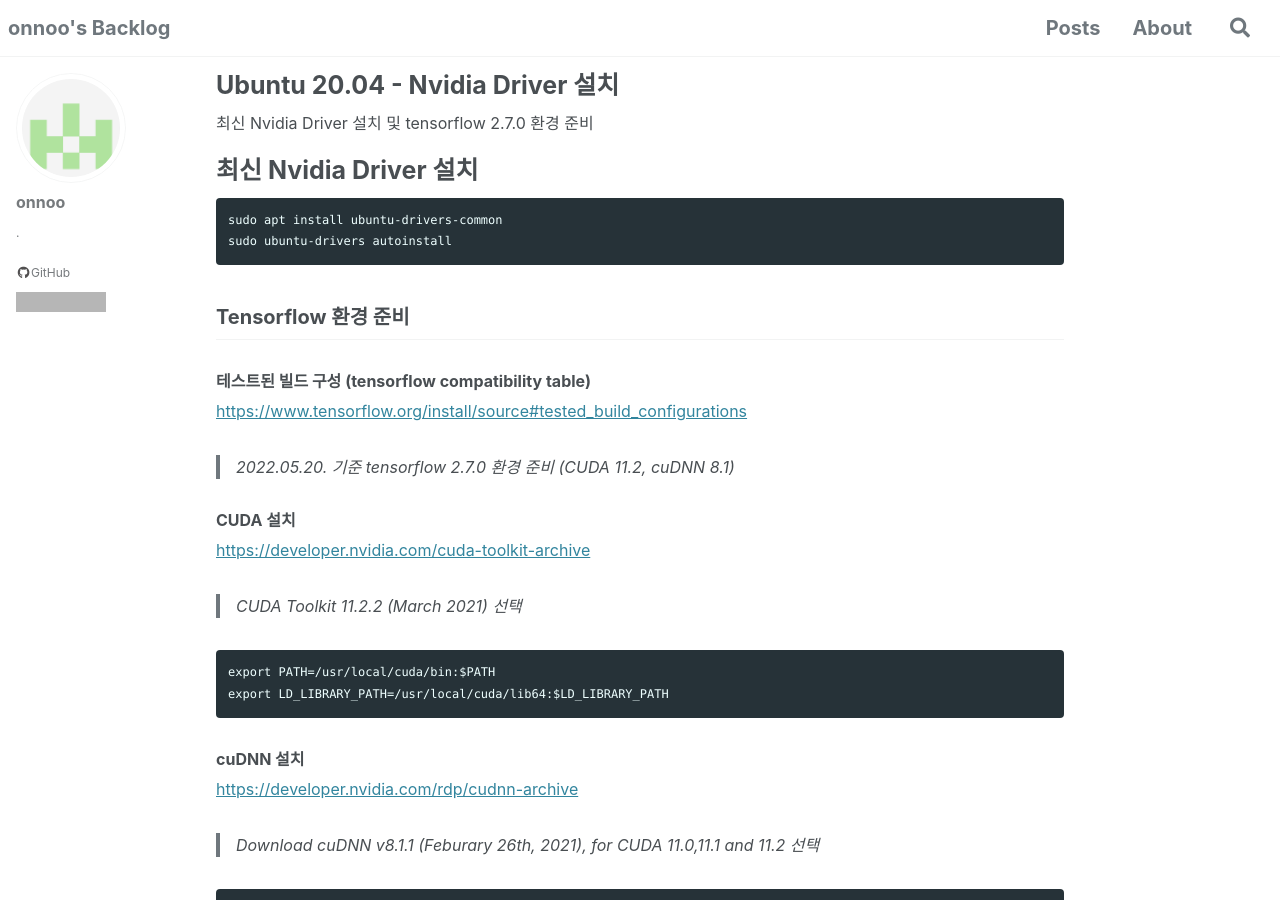
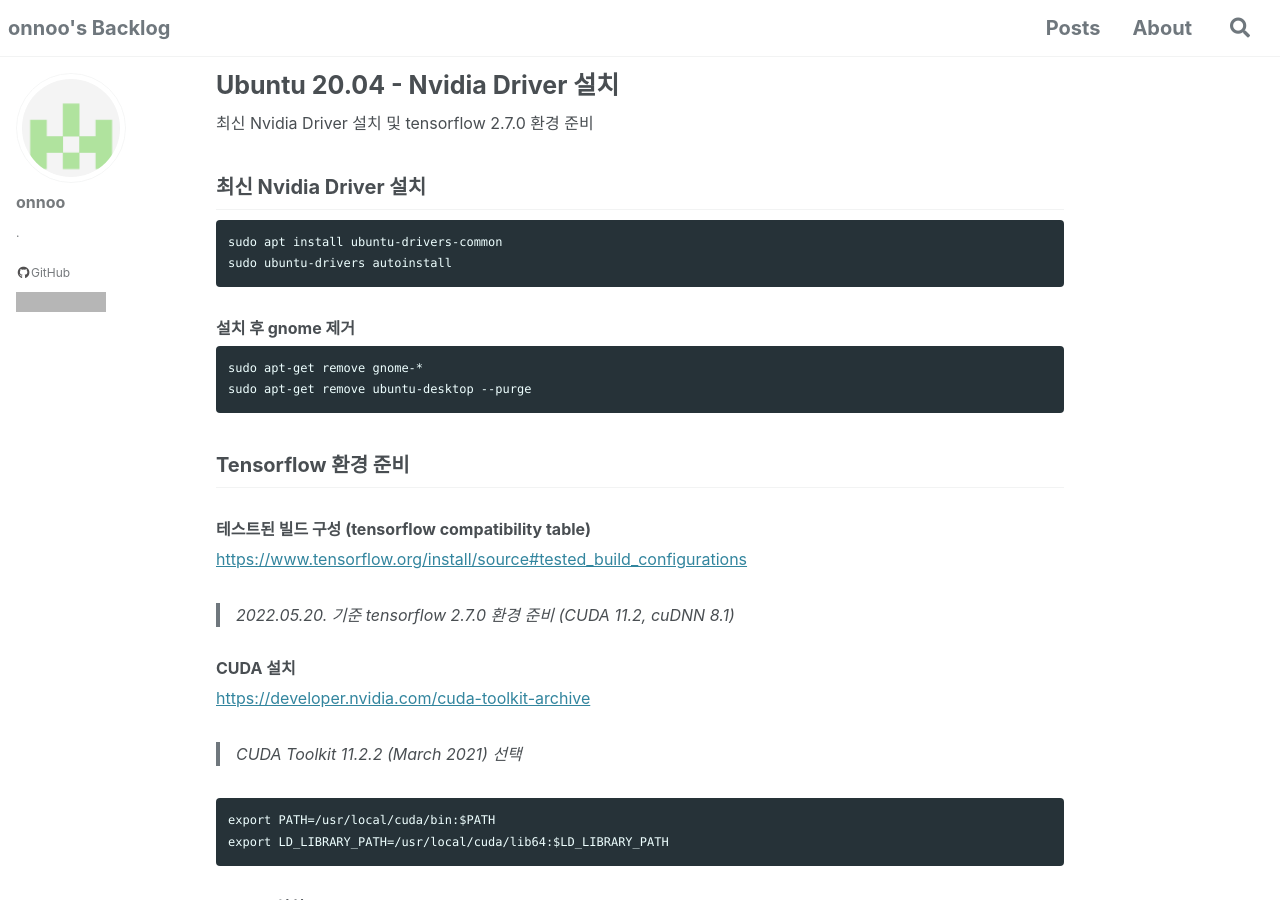
Before and after one commit to onnoo/onnoo.github.io, a Jekyll site: the page built from _posts/2022-05-20-ubuntu-cuda.md, in a window 1280 px wide and 900 px high. Built offline with Jekyll 4.4.1, drawn with Linux system fonts in a browser that asks for light colours; cached includes are drawn as plain includes; a script that is not in the unit is left out; comment, search, counter and statistics services are not loaded; grey boxes are pictures that could not be loaded.

Commit message:
update 2022-05-20-ubuntu-cuda

````diff
--- a/_posts/2022-05-20-ubuntu-cuda.md
+++ b/_posts/2022-05-20-ubuntu-cuda.md
@@ -11,10 +11,16 @@ tags:
 최신 Nvidia Driver 설치 및 tensorflow 2.7.0 환경 준비
 
 
-# 최신 Nvidia Driver 설치
+## 최신 Nvidia Driver 설치
 ```
 sudo apt install ubuntu-drivers-common
 sudo ubuntu-drivers autoinstall
+```
+
+### 설치 후 gnome 제거
+```
+sudo apt-get remove gnome-*
+sudo apt-get remove ubuntu-desktop --purge
 ```
 
 ## Tensorflow 환경 준비
````
